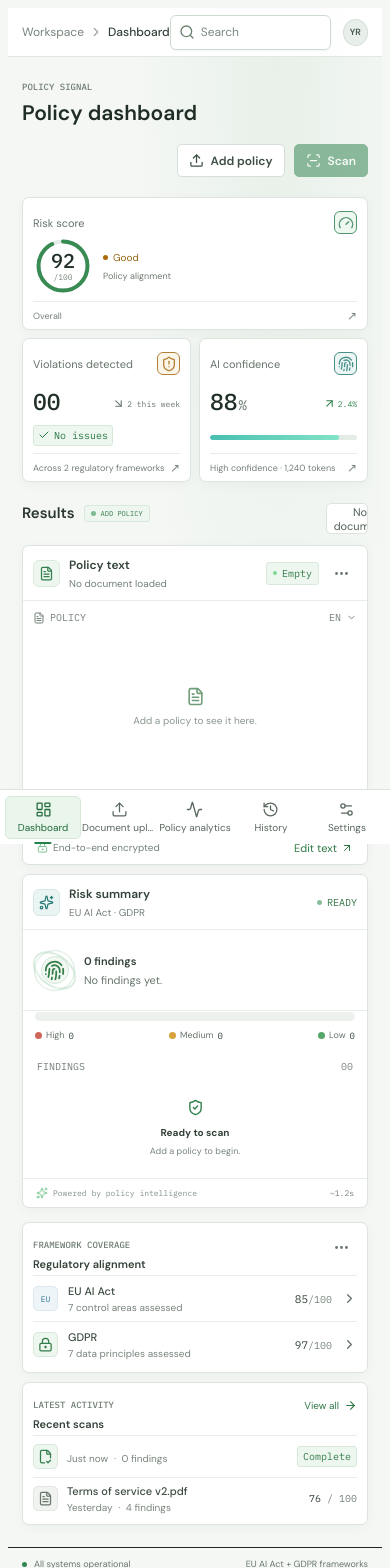
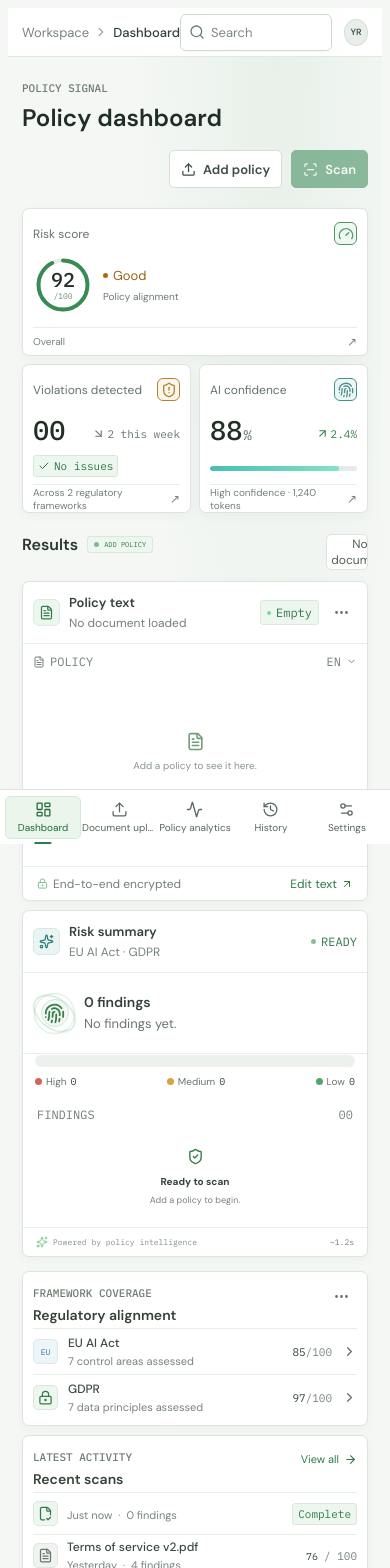
Before and after one commit to monesh-2007/Yuvasri-s-project, a React (Create React App) app in the folder ai-policy-scanner/frontend/: page / in a window 390 px wide. Shown: the top 1568 px of the page. Built offline with nearby package versions, Linux system fonts and the light colour scheme.

Commit message:
Increase dashboard text size for presentation

```diff
--- a/ai-policy-scanner/frontend/src/dashboard.css
+++ b/ai-policy-scanner/frontend/src/dashboard.css
@@ -706,3 +706,70 @@ body { background: var(--canvas); color: var(--text); }
   .app-footer { font-size: 9px; }
   .risk-legend span { font-size: 9px; }
 }
+
+body { font-size: 15px; }
+.workspace-meta strong, .profile-copy strong { font-size: 13px; }
+.workspace-meta small, .profile-copy small, .usage-card > small { font-size: 12px; }
+.nav-item span, .usage-heading, .help-link, .breadcrumb { font-size: 13px; }
+.nav-label, .eyebrow, .demo-chip { font-size: 11px; }
+.page-heading h1, .dashboard-heading h1 { font-size: 28px; }
+.page-heading p, .notice-bar p { font-size: 14px; }
+.button-primary, .button-secondary { min-height: 40px; padding-inline: 14px; font-size: 14px; }
+.search-box { height: 40px; }
+.search-box input { font-size: 14px; }
+.search-result strong { font-size: 14px; }
+.search-result small, .search-empty { font-size: 12px; }
+.metric-card { min-height: 166px; }
+.metric-head { font-size: 14px; }
+.metric-value { font-size: 32px; }
+.metric-delta { font-size: 11px; }
+.severity { font-size: 11px; }
+.metric-foot, .score-context > small { font-size: 12px; }
+.score-status { font-size: 13px; }
+.section-title h2 { font-size: 18px; }
+.section-title-row p { font-size: 13px; }
+.select-button { min-height: 36px; font-size: 12px; }
+.panel-header { min-height: 62px; }
+.panel-heading strong { font-size: 14px; }
+.panel-heading small, .doc-status, .engine-status, .document-meta { font-size: 12px; }
+.document-body p { font-size: 14px; line-height: 1.8; }
+.document-footer, .document-footer button { font-size: 12px; }
+.engine-summary strong { font-size: 14px; }
+.engine-summary p, .finding-title-line strong, .finding-detail { font-size: 13px; }
+.finding-heading, .finding-source, .finding-severity, .jump-link, .quote-line { font-size: 12px; }
+.finding-item { padding-block: 12px; }
+.risk-bar { height: 12px; }
+.risk-legend span, .risk-legend strong { font-size: 12px; }
+.bottom-card-header h3 { font-size: 14px; }
+.framework-copy strong, .activity-copy strong { font-size: 13px; }
+.framework-copy small, .framework-score small, .activity-copy small, .activity-score small, .activity-status, .text-button { font-size: 11px; }
+.dropzone > strong { font-size: 16px; }
+.dropzone > span, .uploaded-file strong, .editor-heading small, .example-select { font-size: 13px; }
+.uploaded-file small, .input-footer > span { font-size: 12px; }
+.policy-textarea { font-size: 14px; }
+.analytics-score p, .analytics-findings p, .analytics-bar-row > div:first-child { font-size: 13px; }
+.analytics-bar-row strong { font-size: 12px; }
+.analytics-footnote, .history-toolbar > div span, .history-row, .history-row small, .preference-row p, .app-footer { font-size: 11px; }
+
+@media (max-width: 600px) {
+  body { font-size: 13px; }
+  .nav-item span { font-size: 10px; }
+  .page-heading h1, .dashboard-heading h1 { font-size: 24px; }
+  .page-heading p, .notice-bar p { font-size: 12px; }
+  .button-primary, .button-secondary { min-height: 38px; padding-inline: 11px; font-size: 13px; }
+  .search-box { height: 37px; }
+  .search-box input { font-size: 13px; }
+  .metric-card { min-height: 148px; }
+  .metric-head { font-size: 12px; }
+  .metric-value { font-size: 27px; }
+  .metric-foot, .score-context > small { font-size: 10px; }
+  .section-title h2 { font-size: 16px; }
+  .panel-heading strong { font-size: 13px; }
+  .document-body p { font-size: 13px; }
+  .finding-title-line strong, .finding-detail { font-size: 12px; }
+  .risk-legend span, .risk-legend strong { font-size: 10px; }
+  .framework-copy strong, .activity-copy strong { font-size: 12px; }
+  .dropzone > strong { font-size: 14px; }
+  .policy-textarea { font-size: 13px; }
+  .history-row { font-size: 11px; }
+}
```
